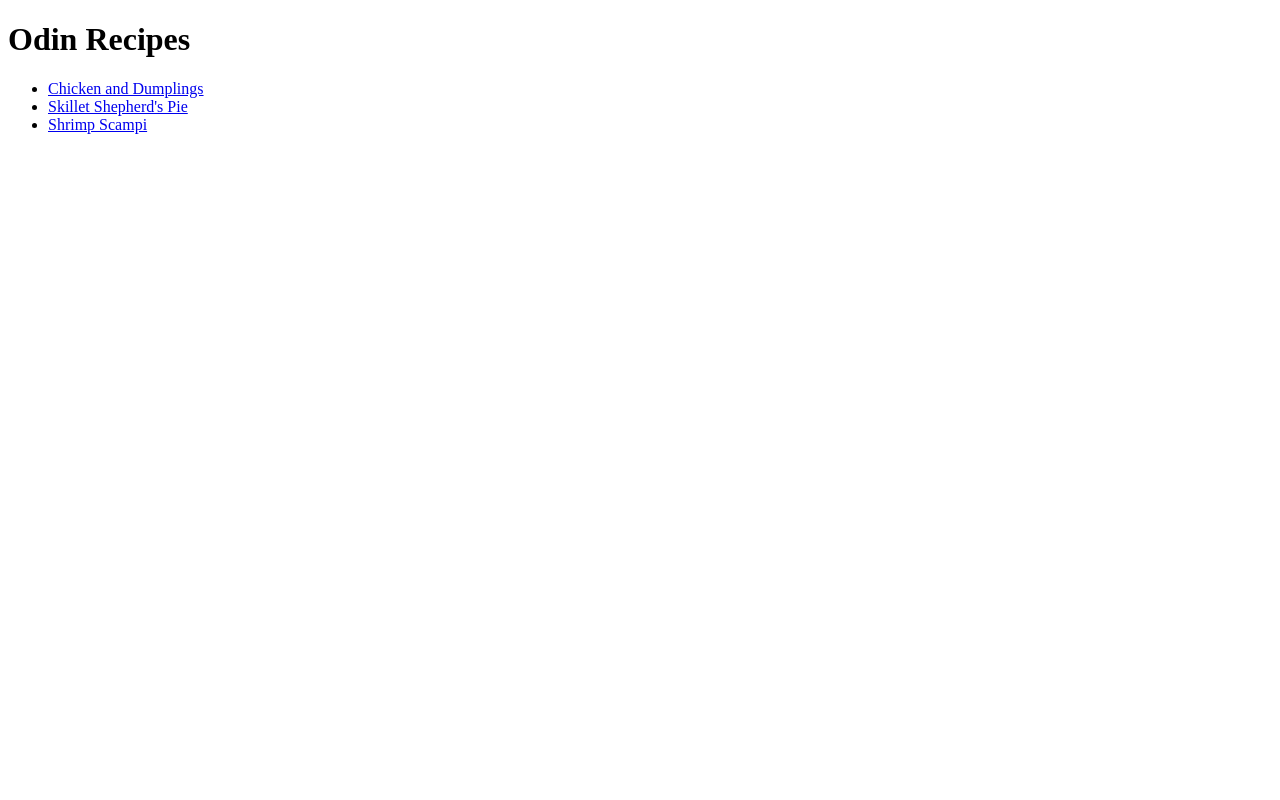
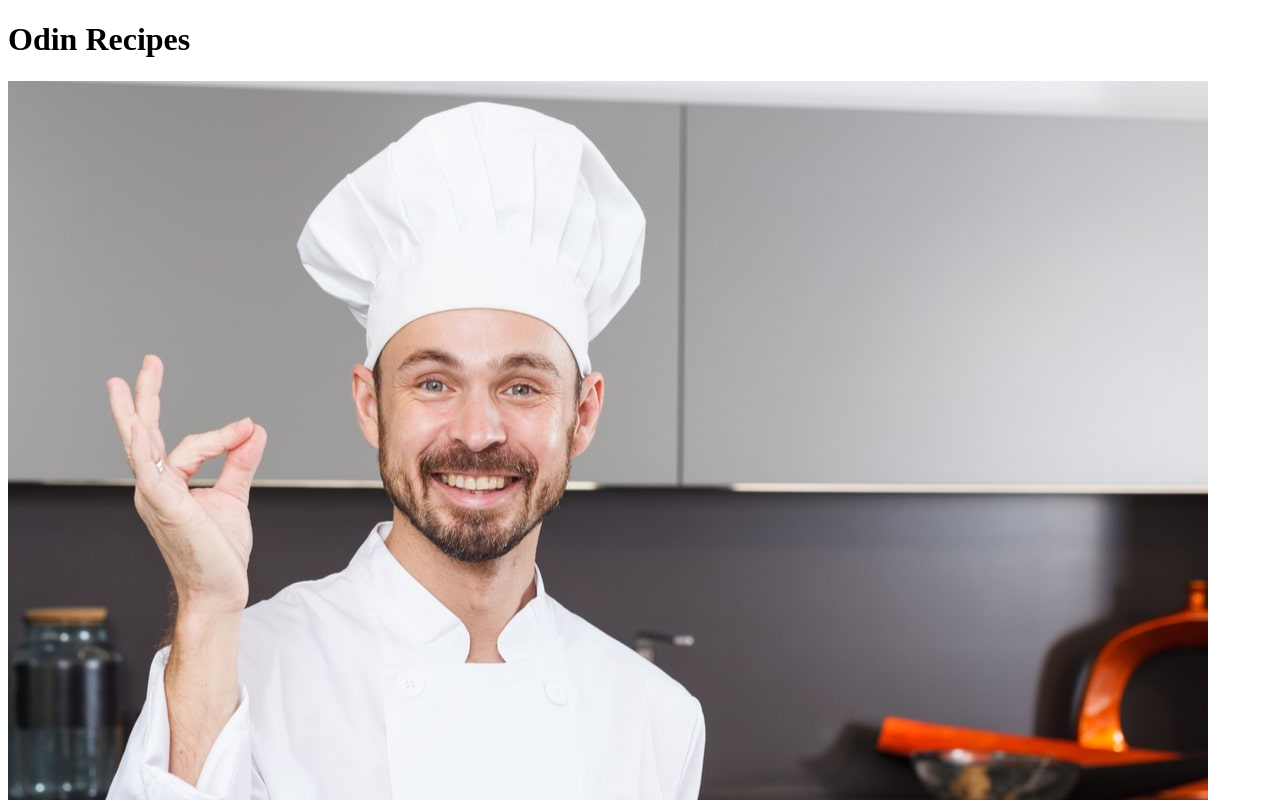
Before and after one commit to Genslei/odin-recipes, a plain HTML site: page index.html in a window 1280 px wide. Shown: the top 800 px of the page. Drawn offline with Linux system fonts and the light colour scheme.

Commit message:
Add chef image on index html page

```diff
--- a/index.html
+++ b/index.html
@@ -6,6 +6,7 @@
     </head>
     <body>
         <h1>Odin Recipes</h1>
+        <img src="./recipes/images/chef.jpg" alt="chef image">
         <ul>
             <li><a href="./recipes/chicken-dumpling.html">Chicken and Dumplings</a></li>
             <li><a href="./recipes/shepherds-pie.html">Skillet Shepherd's Pie</a></li>
```
Also changed, not shown: recipes/images/chef.jpg (added).
